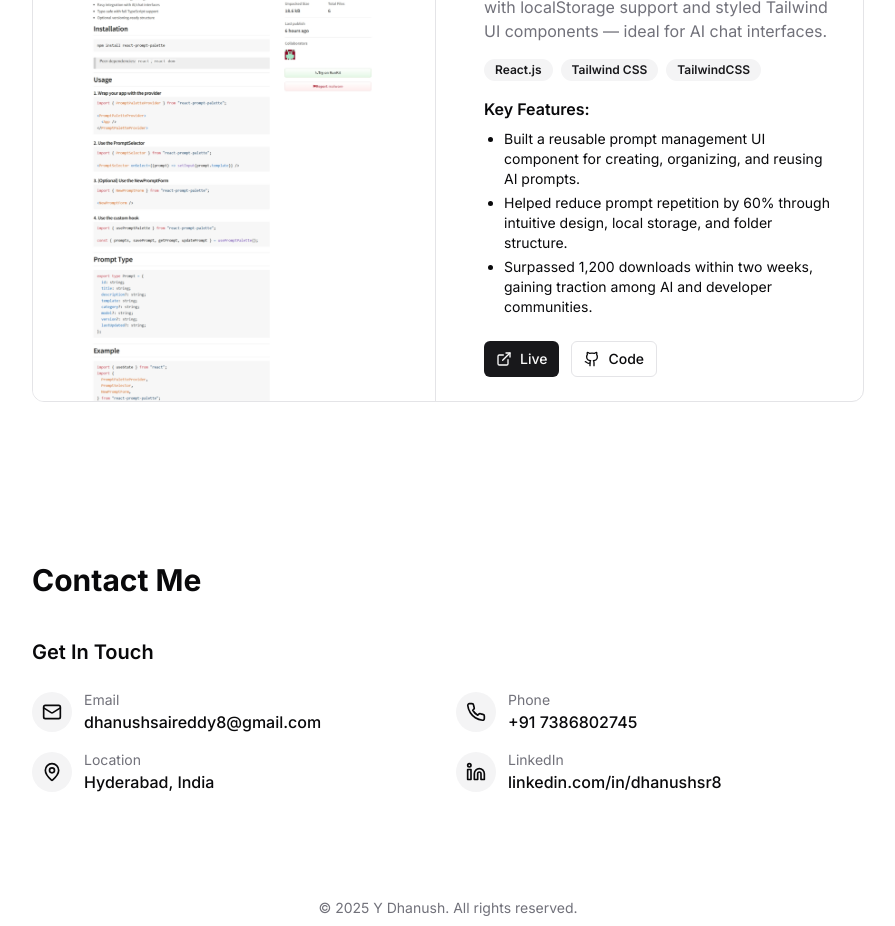
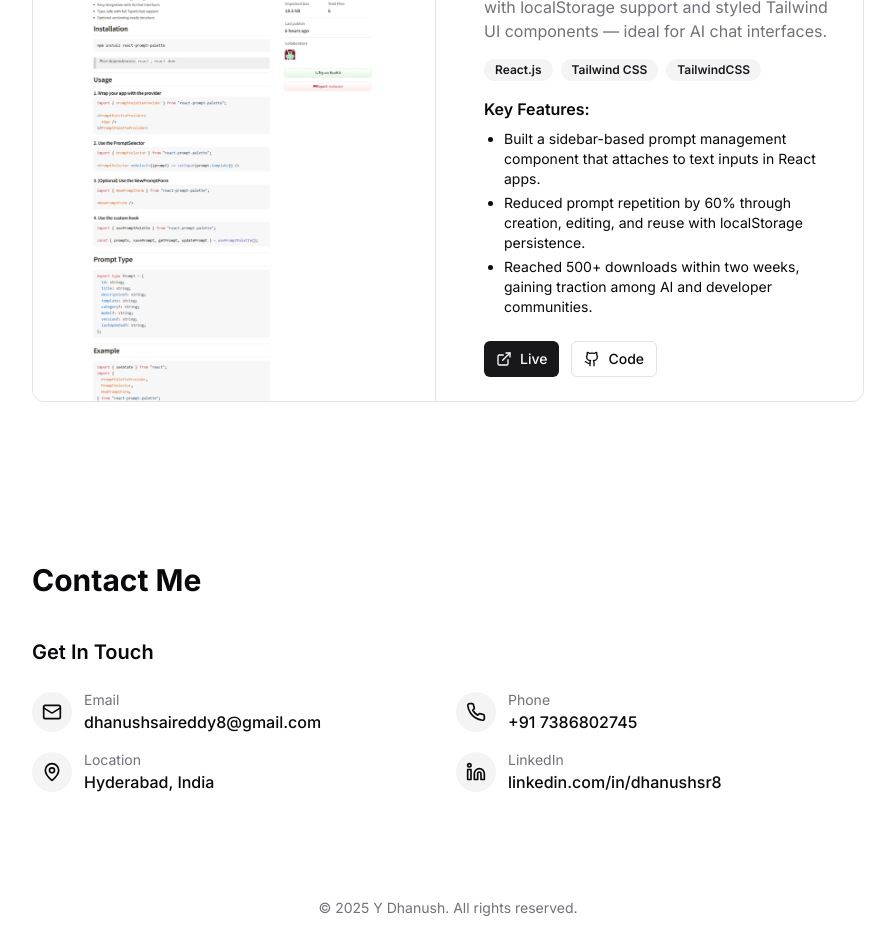
Before and after one commit to ydhanush8/portfolio-dhanush, a Next.js app: page / in a window 1280 px wide. Shown: the part 3320-4246 px from the top of the page, without its empty margins (192-1087 px from the left). Built offline with nearby package versions, Linux system fonts and the light colour scheme.

Commit message:
Update projects.tsx

```diff
--- a/components/projects.tsx
+++ b/components/projects.tsx
@@ -31,9 +31,9 @@ const projects = [
     demoUrl: "https://www.npmjs.com/package/react-prompt-palette",
     githubUrl: "https://github.com/ydhanush8/react-prompt-palette",
     features: [
-      "Built a reusable prompt management UI component for creating, organizing, and reusing AI prompts.",
-      "Helped reduce prompt repetition by 60% through intuitive design, local storage, and folder structure.",
-      "Surpassed 1,200 downloads within two weeks, gaining traction among AI and developer communities.",
+      "Built a sidebar-based prompt management component that attaches to text inputs in React apps.",
+      "Reduced prompt repetition by 60% through creation, editing, and reuse with localStorage persistence.",
+      "Reached 500+ downloads within two weeks, gaining traction among AI and developer communities.",
     ],
   },
 ]
```
